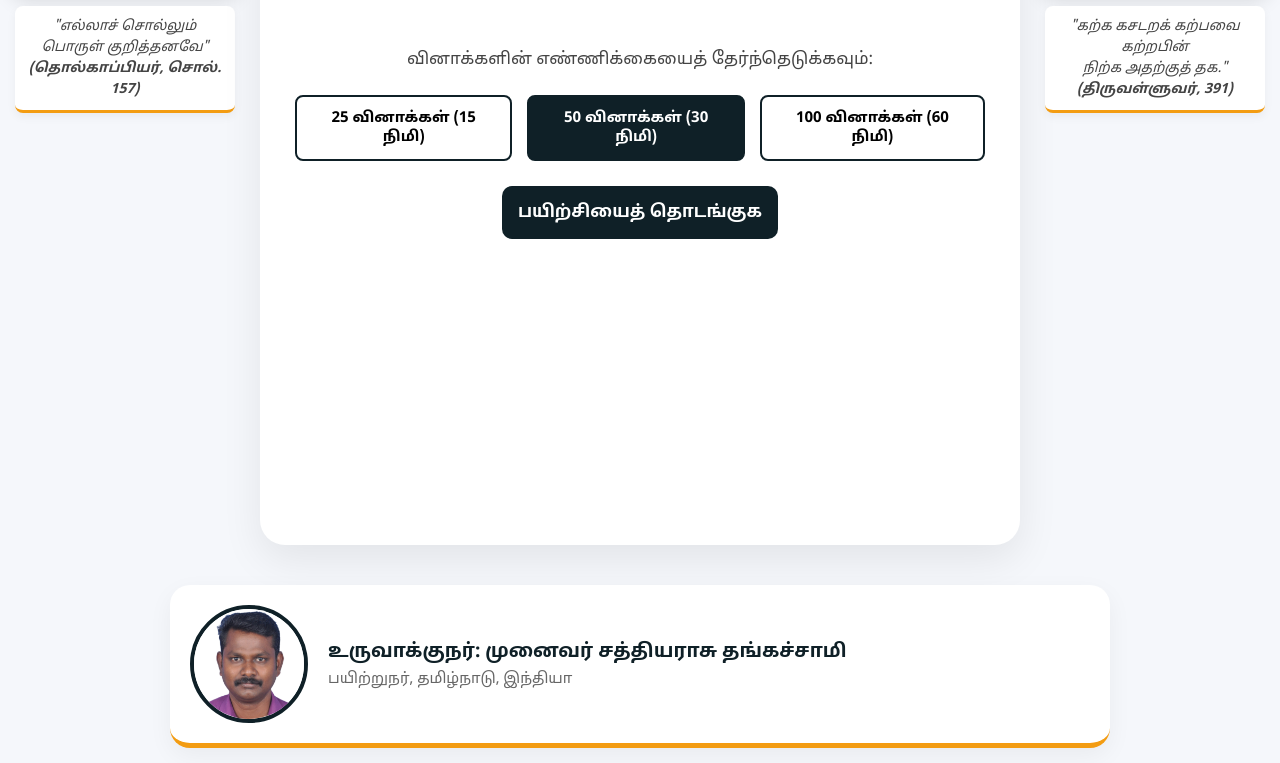
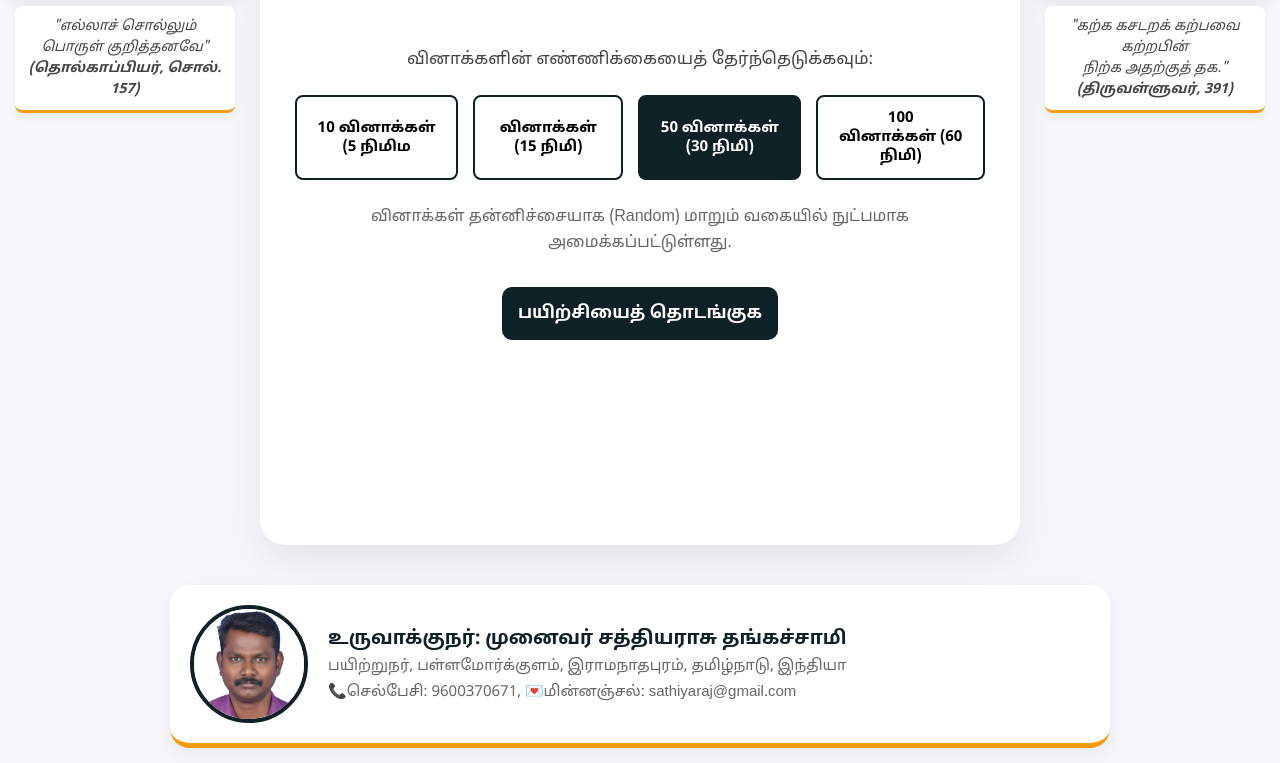
Before and after one commit to neyakkoot/Tamil-Quiz-TRB-UGC, a plain HTML site: page index.html in a window 1280 px wide. Shown: the part 110-873 px from the top of the page. Drawn offline with Linux system fonts and the light colour scheme.

Commit message:
Update index.html
Update index.html

```diff
--- a/index.html
+++ b/index.html
@@ -113,11 +113,13 @@
             <div style="text-align:center; padding: 15px 0;">
                 <p style="font-size: 17px; color: #444;">வினாக்களின் எண்ணிக்கையைத் தேர்ந்தெடுக்கவும்:</p>
                 <div class="choice-container">
-                    <button class="choice-btn" onclick="setChoice(25, 15, this)">25 வினாக்கள் (15 நிமி)</button>
+                    <button class="choice-btn" onclick="setChoice(25, 15, this)">10 வினாக்கள் (5 நிமிம</button>
+                    <button class="choice-btn" onclick="setChoice(25, 15, this)"> வினாக்கள் (15 நிமி)</button>
                     <button class="choice-btn active" onclick="setChoice(50, 30, this)">50 வினாக்கள் (30 நிமி)</button>
                     <button class="choice-btn" onclick="setChoice(100, 60, this)">100 வினாக்கள் (60 நிமி)</button>
                 </div>
-                <button class="control-btn btn-blue" style="max-width: 350px; padding: 16px;" onclick="begin()">பயிற்சியைத் தொடங்குக</button>
+                <p style="font-size: 16px; color: #666; line-height: 1.6;">வினாக்கள் தன்னிச்சையாக (Random) மாறும் வகையில் நுட்பமாக அமைக்கப்பட்டுள்ளது.</p>
+                <button class="control-btn btn-blue" style="max-width: 350px; padding: 16px; margin-top: 15px;" onclick="begin()">பயிற்சியைத் தொடங்குக</button>
             </div>
         </div>
 
@@ -164,7 +166,8 @@
     <img src="Sathiyaraj.png" alt="Dr. Sathiyaraj" class="creator-photo">
     <div class="creator-details">
         <h3>உருவாக்குநர்: முனைவர் சத்தியராசு தங்கச்சாமி</h3>
-        <p>பயிற்றுநர், தமிழ்நாடு, இந்தியா</p>
+        <p>பயிற்றுநர், பள்ளமோர்க்குளம், இராமநாதபுரம், தமிழ்நாடு, இந்தியா</p>
+        <p>📞செல்பேசி: 9600370671, 💌மின்னஞ்சல்: sathiyaraj@gmail.com</p>
     </div>
 </div>
 
```
